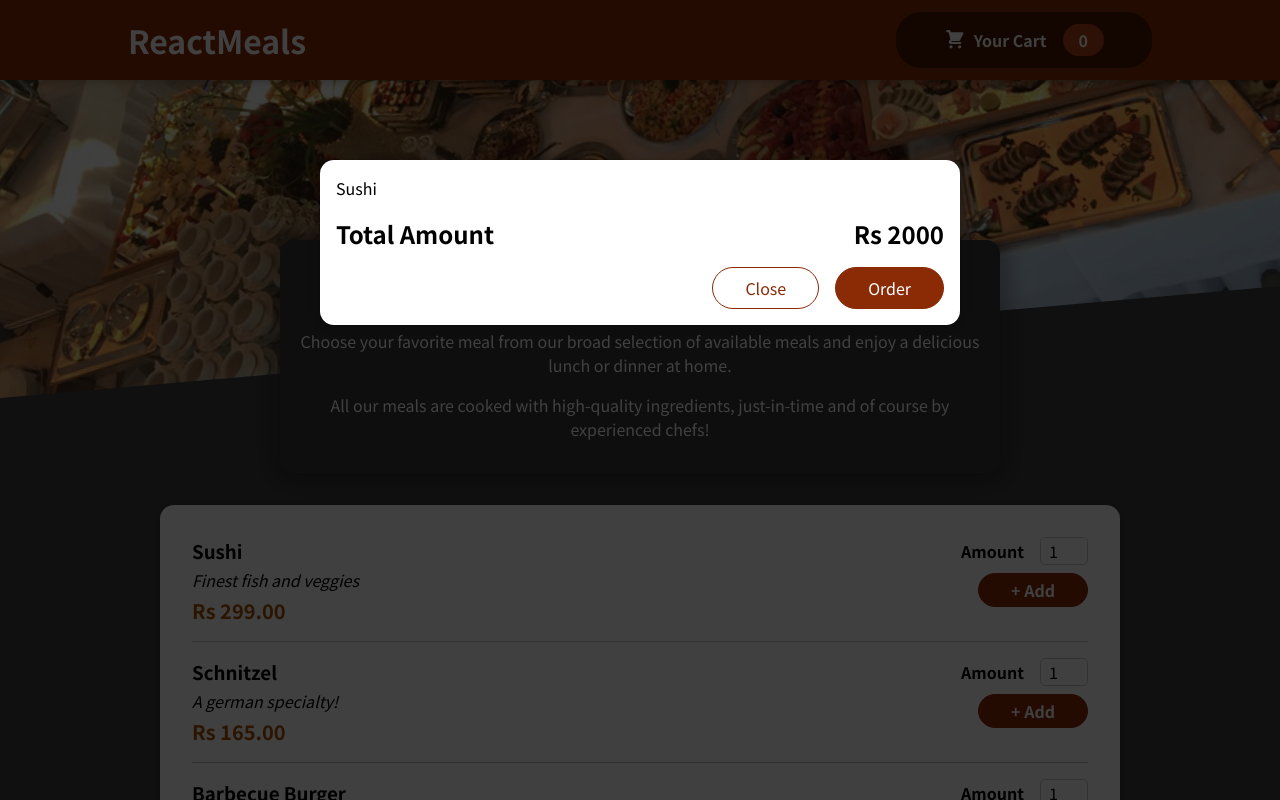
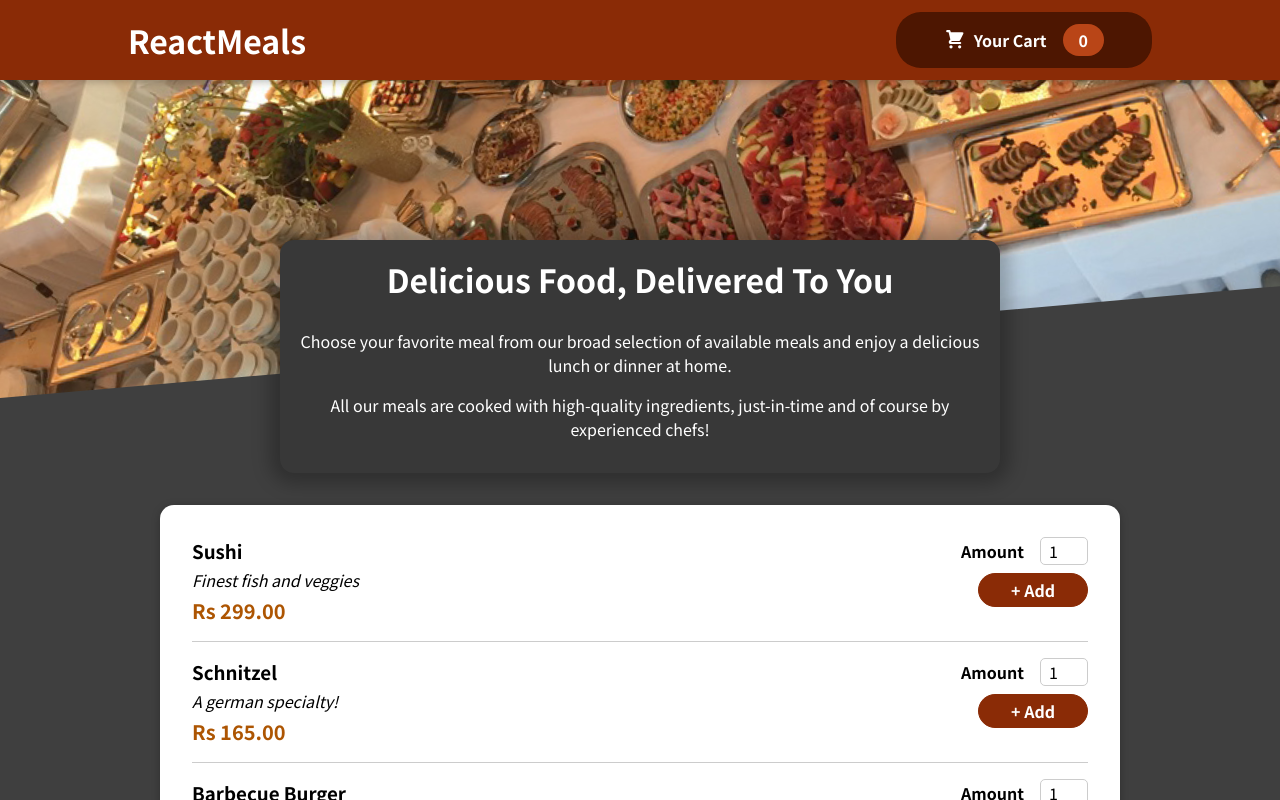
Before and after one commit to codingpartnerNB/restaurant-app-sharpener, a React (Create React App) app: page / in a window 1280 px wide. Shown: the top 800 px of the page. Built offline with nearby package versions, Linux system fonts and the light colour scheme.

Commit message:
Cart open and close (Modal functionality)

```diff
--- a/src/App.js
+++ b/src/App.js
@@ -1,13 +1,20 @@
-import React, {Fragment} from 'react';
+import React, {Fragment, useState} from 'react';
 import Header from './components/Layout/Header';
 import Meals from './components/Meals/Meals';
 import Cart from './components/Cart/Cart';
 
 function App() {
+  const [cartIsShown, setCartIsShown] = useState(false);
+  const showCartHandler = ()=>{
+    setCartIsShown(true);
+  }
+  const hideCartHandler = ()=>{
+    setCartIsShown(false);
+  }
   return (
     <Fragment>
-      <Cart />
-      <Header />
+      {cartIsShown && <Cart onHideCart={hideCartHandler} />}
+      <Header onShowCart={showCartHandler} />
       <main>
         <Meals />
       </main>
--- a/src/components/Cart/Cart.js
+++ b/src/components/Cart/Cart.js
@@ -4,14 +4,14 @@
 const Cart = (props)=>{
     const cartItems = <ul className={styles['cart-items']}>{[{id: "c1", name: "Sushi", amount: 2, price: 200}].map((item)=> <li>{item.name}</li>)}</ul>;
     return(
-        <Modal>
+        <Modal onHideCart={props.onHideCart}>
             {cartItems}
             <div className={styles.total}>
                 <span>Total Amount</span>
                 <span>Rs 2000</span>
             </div>
             <div className={styles.actions}>
-                <button className={styles['button--alt']}>Close</button>
+                <button className={styles['button--alt']} onClick={props.onHideCart}>Close</button>
                 <button className={styles.button}>Order</button>
             </div>
         </Modal>
--- a/src/components/Layout/Header.js
+++ b/src/components/Layout/Header.js
@@ -7,7 +7,7 @@
     return <React.Fragment>
         <header className={styles.header}>
             <h1>ReactMeals</h1>
-            <HeaderCartButton />
+            <HeaderCartButton onClick={props.onShowCart} />
         </header>
         <div className={styles['main-image']}>
             <img src={mealsImage} alt="A table full of delicious food!" />
--- a/src/components/Layout/HeaderCartButton.js
+++ b/src/components/Layout/HeaderCartButton.js
@@ -1,7 +1,7 @@
 import CartIcon from '../Cart/CartIcon';
 import styles from './HeaderCartButton.module.css';
 const HeaderCartButton = (props)=>{
-    return <button className={styles.button}>
+    return <button className={styles.button} onClick={props.onClick}>
         <span className={styles.icon}>
             <CartIcon />
         </span>
--- a/src/components/UI/Modal.js
+++ b/src/components/UI/Modal.js
@@ -3,7 +3,7 @@
 import styles from './Modal.module.css';
 
 const Backdrop = props =>{
-    return <div className={styles.backdrop} />
+    return <div className={styles.backdrop} onClick={props.onHideCart} />
 }
 
 const ModalOverlay = props =>{
@@ -15,7 +15,7 @@
 const Modal = (props)=>{
     return(
         <React.Fragment>
-            {ReactDOM.createPortal(<Backdrop />, document.getElementById('overlay'))}
+            {ReactDOM.createPortal(<Backdrop onHideCart={props.onHideCart} />, document.getElementById('overlay'))}
             {ReactDOM.createPortal(<ModalOverlay>{props.children}</ModalOverlay>, document.getElementById('overlay'))}
         </React.Fragment>
     );
```
